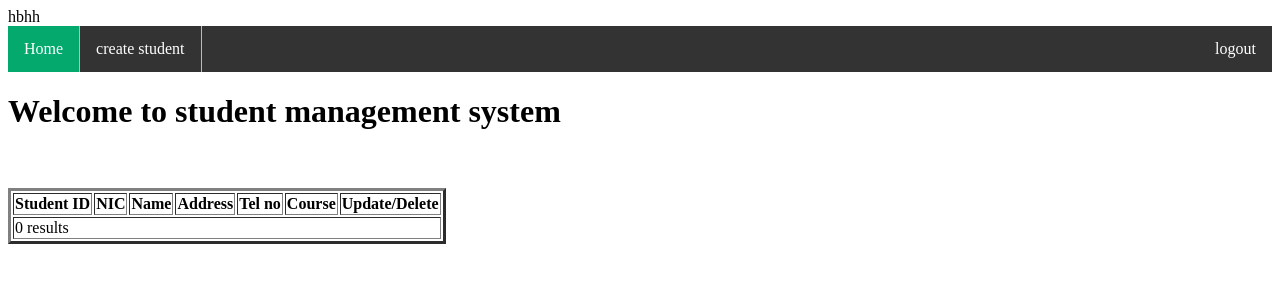
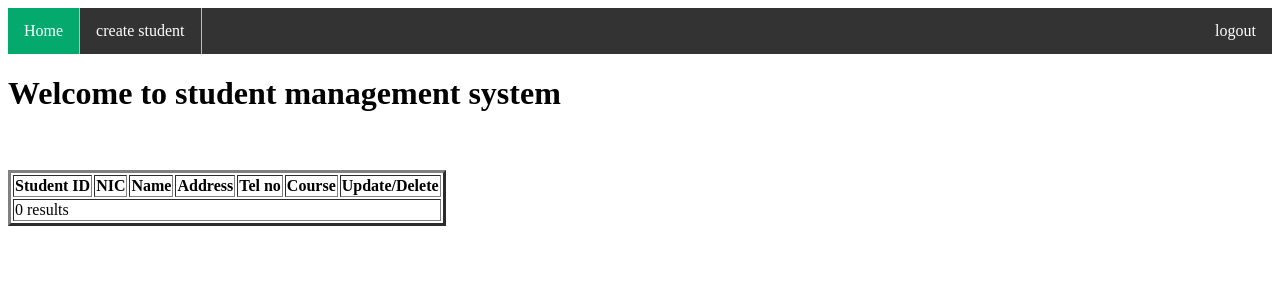
Before and after one commit to pamudithakadawatha/web1, a PHP site: page /dashboard/index.php in a window 1280 px wide. Shown: the top 300 px of the page. Run offline with PHP 8.4, Linux system fonts and the light colour scheme; the visitor is signed in with stand-in values (Sample User, id 1); data that the repository does not hold is empty.

Commit message:
sdasdasd

```diff
--- a/dashboard/login.php
+++ b/dashboard/login.php
@@ -24,7 +24,7 @@
         </form>
     </center>
     <center>
-        <p>Looking for signup? <a href="signup.php">Click here</a></p>
+        <p>Create an account? <a href="signup.php">Click here</a></p>
     </center>
     <?php
 session_start();
--- a/dashboard/navbar.php
+++ b/dashboard/navbar.php
@@ -1,4 +1,4 @@
-hbhh<?php include_once "asset/php/session.php";
+<?php include_once "asset/php/session.php";
 ?>
 <!DOCTYPE html>
 <html>
```
